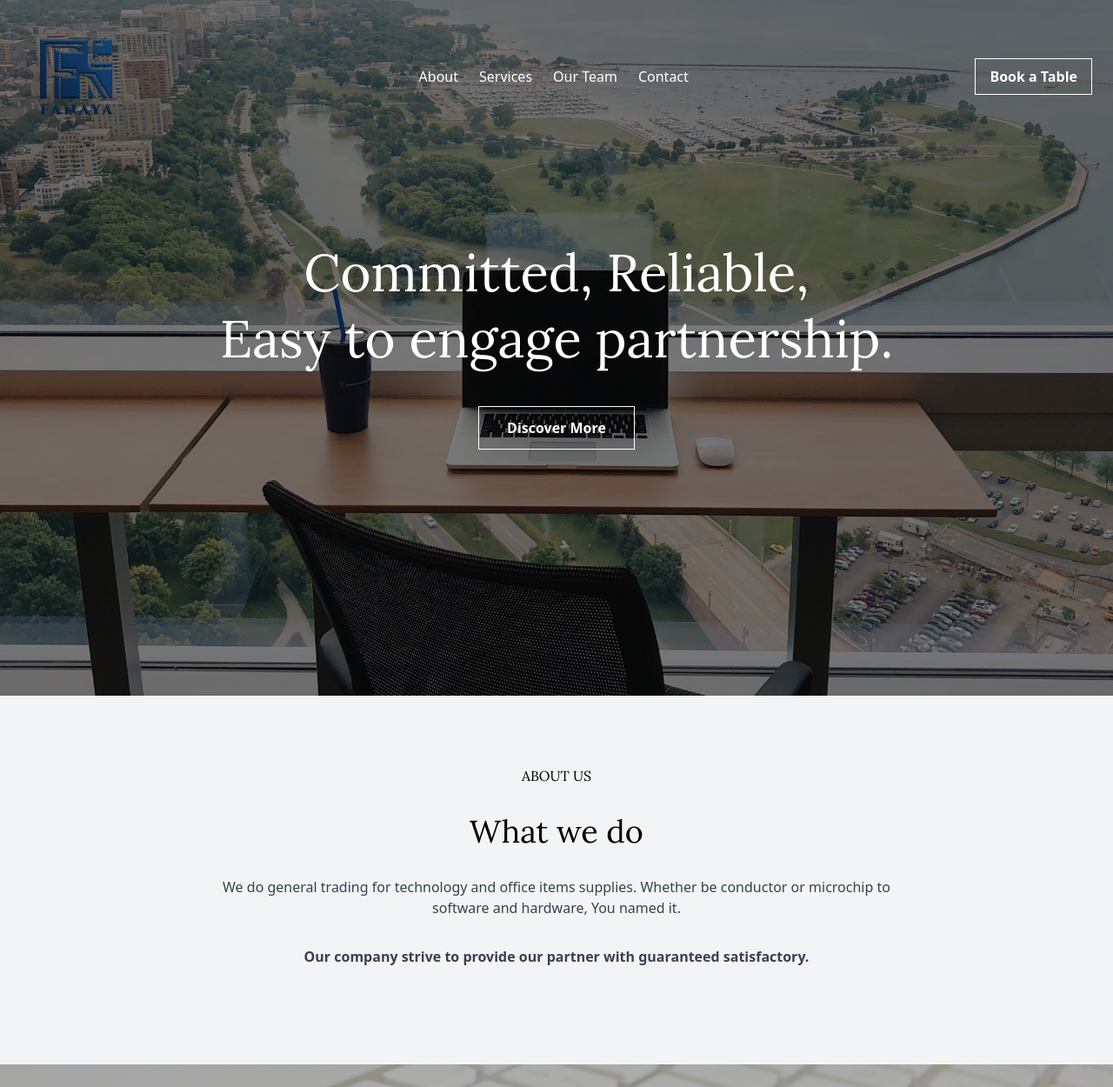
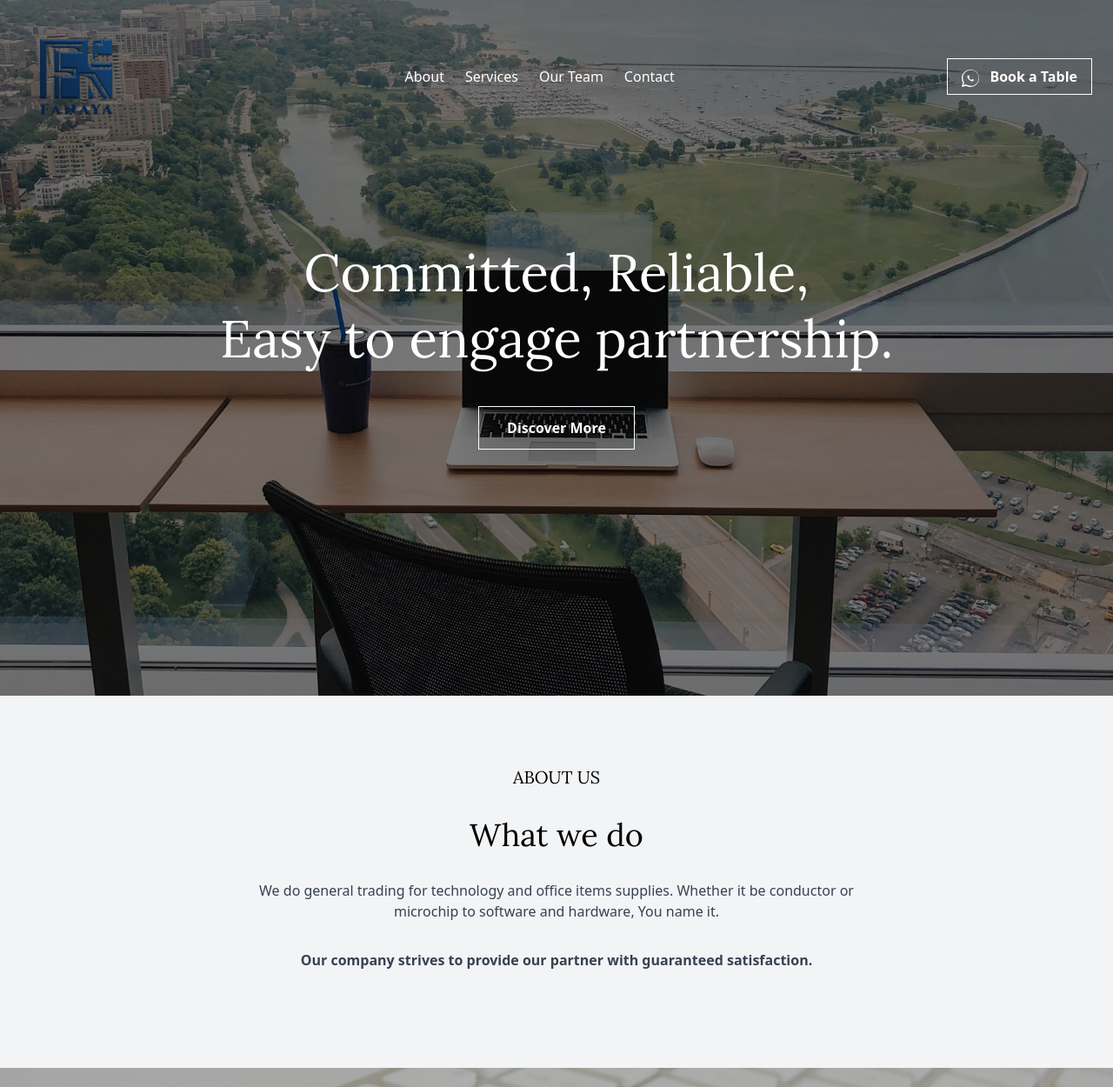
Before and after one commit to evnseo/fanaya.co.id, a website: page public/index.html in a window 1280 px wide. Shown: the top 1250 px of the page at 87% size. Drawn offline with nearby package versions, Linux system fonts and the light colour scheme.

Commit message:
small fix for responsive

```diff
--- a/public/index.html
+++ b/public/index.html
@@ -48,7 +48,14 @@
         </ul>
 
         <!-- Book a Table Button -->
-        <a href="https://wa.me/6281225450122" class="hidden md:inline border border-white text-white font-semibold px-4 py-2 hover:bg-white hover:text-black transition duration-300">Book a Table</a>
+        <a href="https://wa.me/6281225450122" class="hidden md:inline border border-white text-white font-semibold px-4 py-2 hover:bg-white hover:text-black transition duration-300">
+          <svg xmlns="http://www.w3.org/2000/svg" viewBox="0 0 32 32" class="w-5 h-5 inline-block mr-2" fill="currentColor">
+            <path d="M16 0c-8.837 0-16 7.163-16 16 0 2.837 0.746 5.614 2.165 8.054l-2.182 7.946 8.096-2.123c2.371 1.287 5.038 1.953 7.921 1.953 8.837 0 16-7.163 16-16s-7.163-16-16-16zM16 29.494c-2.657 0-5.188-0.693-7.447-2.004l-0.529-0.308-4.813 1.263 1.259-4.699-0.311-0.541c-1.333-2.319-2.031-4.963-2.031-7.753 0-8.056 6.551-14.607 14.607-14.607 8.056 0 14.607 6.551 14.607 14.607 0 8.056-6.551 14.607-14.607 14.607z"></path>
+            <path d="M21.834 18.557c-0.295-0.147-1.744-0.859-2.016-0.957-0.271-0.099-0.468-0.147-0.666 0.147s-0.763 0.957-0.935 1.155c-0.171 0.195-0.343 0.221-0.637 0.073-0.295-0.147-1.245-0.459-2.373-1.463-0.878-0.782-1.47-1.749-1.643-2.044-0.171-0.295-0.019-0.454 0.129-0.601 0.133-0.133 0.295-0.344 0.442-0.516 0.148-0.173 0.197-0.295 0.296-0.49 0.098-0.195 0.049-0.368-0.025-0.516-0.073-0.147-0.666-1.611-0.914-2.209-0.241-0.579-0.488-0.501-0.666-0.501-0.171 0-0.368-0.025-0.563-0.025s-0.516 0.074-0.788 0.368c-0.271 0.295-1.039 1.014-1.039 2.473s1.064 2.866 1.214 3.064c0.148 0.195 2.039 3.112 4.943 4.363 0.692 0.297 1.229 0.475 1.65 0.607 0.693 0.221 1.323 0.19 1.823 0.115 0.556-0.083 1.744-0.713 1.99-1.403 0.246-0.688 0.246-1.276 0.172-1.403-0.073-0.126-0.271-0.195-0.563-0.344z"></path>
+          </svg>
+          Book a Table
+        </a>
+
       </nav>
 
       <!-- Mobile Menu (Hidden by default) -->
@@ -75,11 +82,12 @@
 
   <!-- About Us Section -->
   <section class="container mx-auto py-20 text-center w-full bg-gray-100" id="about">
-    <h3 class="text-1xl font-lora mb-8">ABOUT US</h3>
+    <h3 class="text-xl font-lora mb-8">ABOUT US</h3>
     <h2 class="text-4xl font-lora mb-8">What we do</h2>
-    <p class="text-gray-700 mb-8 max-w-3xl mx-auto">We do general trading for technology and office items supplies. Whether be conductor or microchip to software and hardware, You named it.</p>
-    <p class="text-gray-700 mb-8 max-w-3xl font-semibold mx-auto">Our company strive to provide our partner with guaranteed satisfactory.</p>
+    <p class="text-gray-700 mb-8 max-w-3xl mx-auto px-4 sm:px-6 lg:px-8">We do general trading for technology and office items supplies. Whether it be conductor or microchip to software and hardware, You name it.</p>
+    <p class="text-gray-700 mb-8 max-w-3xl font-semibold mx-auto px-4 sm:px-6 lg:px-8">Our company strives to provide our partner with guaranteed satisfaction.</p>
   </section>
+
 
   <!-- Quote Section -->
   <section class="relative container mx-auto py-20 text-center bg-cover bg-center h-full w-full" style="background-image: url('/assets/images/ketboard.jpg');">
@@ -88,7 +96,7 @@
 
     <!-- Content on top of the darkened background -->
     <div class="relative z-10">
-      <h2 class="text-white font-lora max-w-xl mx-auto text-4xl" style="text-shadow: 2px 2px 4px rgba(0, 0, 0, 0.3);">
+      <h2 class="text-white font-lora max-w-xl mx-auto text-4xl px-4 sm:px-6 lg:px-8" style="text-shadow: 2px 2px 4px rgba(0, 0, 0, 0.3);">
         "Our goal is to provide our partner with the best services and experience at the best possible market price without compromising quality."
       </h2>
     </div>
```
